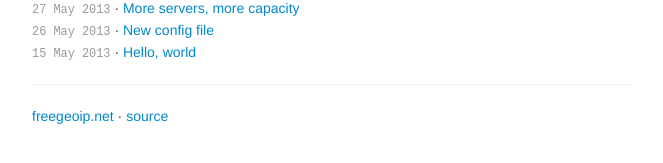
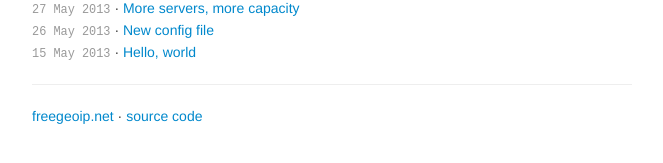
Before and after one commit to fiorix/freegeoip, a Jekyll site: the page built from index.md, in a window 1280 px wide. Shown: the part 192-355 px from the top of the page, without its empty margins (308-971 px from the left). Built offline with Jekyll 4.4.1, drawn with Linux system fonts in a browser that asks for light colours.

Commit message:
Source code

```diff
--- a/index.md
+++ b/index.md
@@ -17,5 +17,5 @@ title: freegeoip blog
 <hr>
 <p>
 <a href="http://freegeoip.net">freegeoip.net</a> &middot;
-<a href="https://github.com/fiorix/freegeoip">source</a>
+<a href="https://github.com/fiorix/freegeoip">source code</a>
 </p>
```
